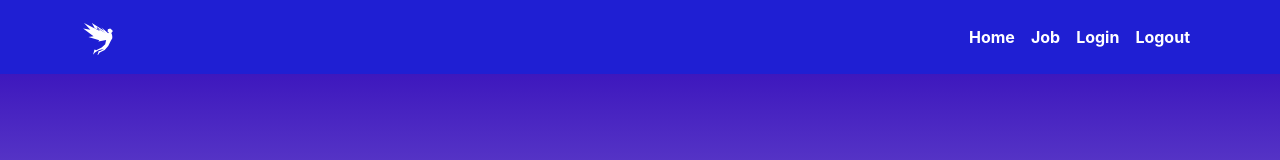
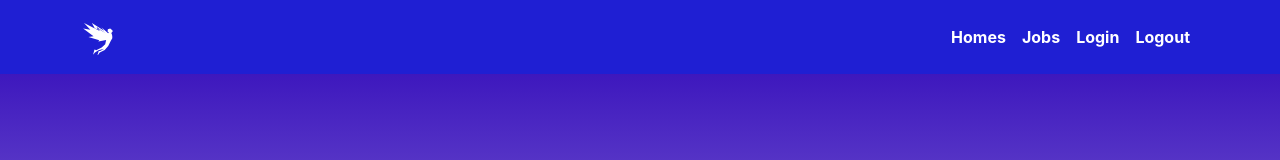
Before and after one commit to Eddysam2000/Login, a React (Create React App) app: page / in a window 1280 px wide. Shown: the top 160 px of the page. Built offline with nearby package versions, Linux system fonts and the light colour scheme.

Commit message:
Job updated

```diff
--- a/src/Components/Navbar/Navbar.jsx
+++ b/src/Components/Navbar/Navbar.jsx
@@ -14,8 +14,8 @@ const Header = () => {
     <Navbar.Toggle aria-controls="basic-navbar-nav" />
     <Navbar.Collapse id="basic-navbar-nav">
       <Nav className=" ms-auto">
-        <Nav.Link href="#" className='fw-bold text-white'>Home</Nav.Link>
-        <Nav.Link href="Jobs" className='fw-bold text-white'>Job</Nav.Link>
+        <Nav.Link href="#" className='fw-bold text-white'>Homes</Nav.Link>
+        <Nav.Link href="Jobs" className='fw-bold text-white'>Jobs</Nav.Link>
         <Nav.Link href="Login" className='fw-bold text-white'>Login</Nav.Link>
         <Nav.Link href="#" className='fw-bold text-white'>Logout</Nav.Link>
      </Nav>
```
